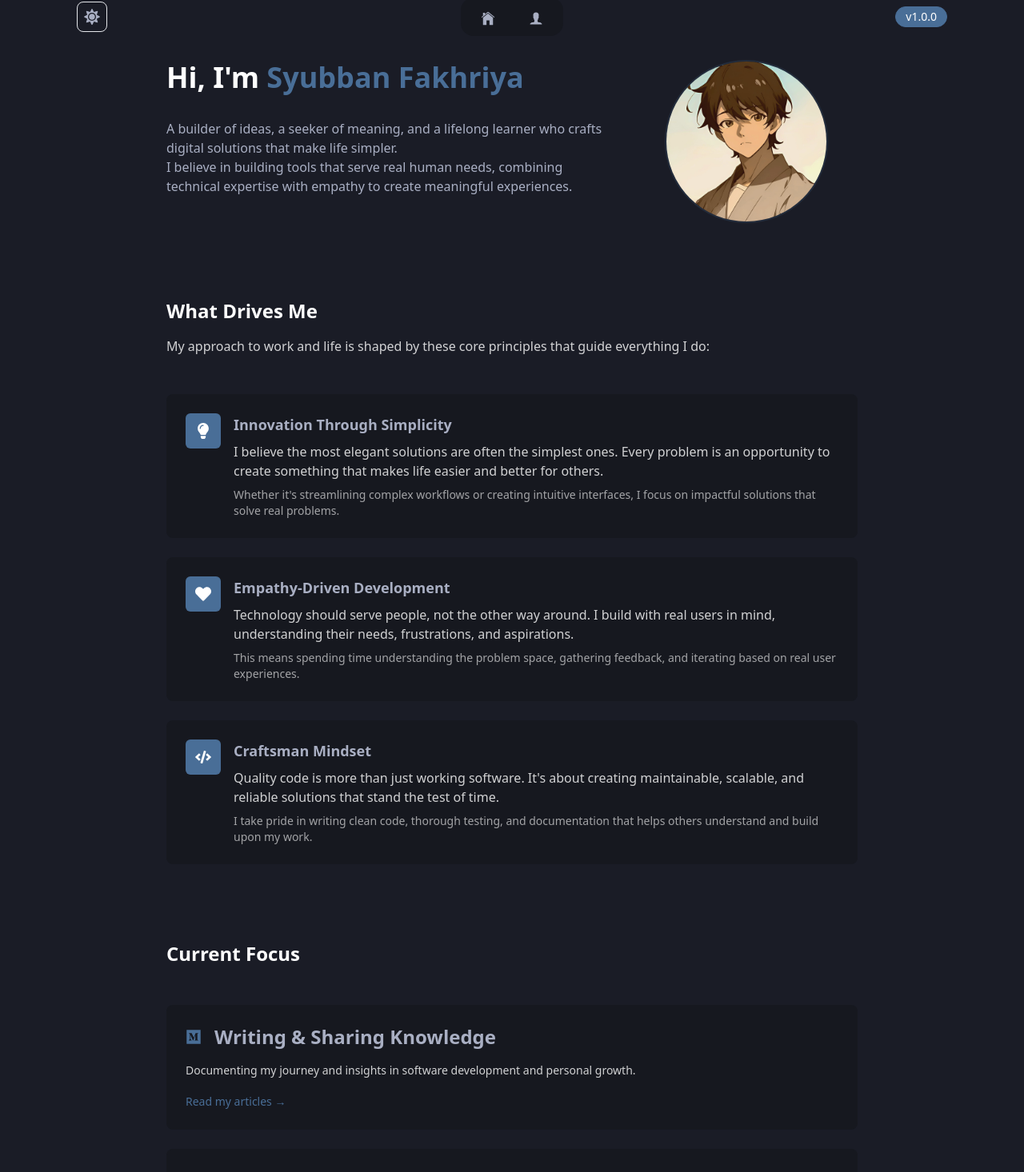
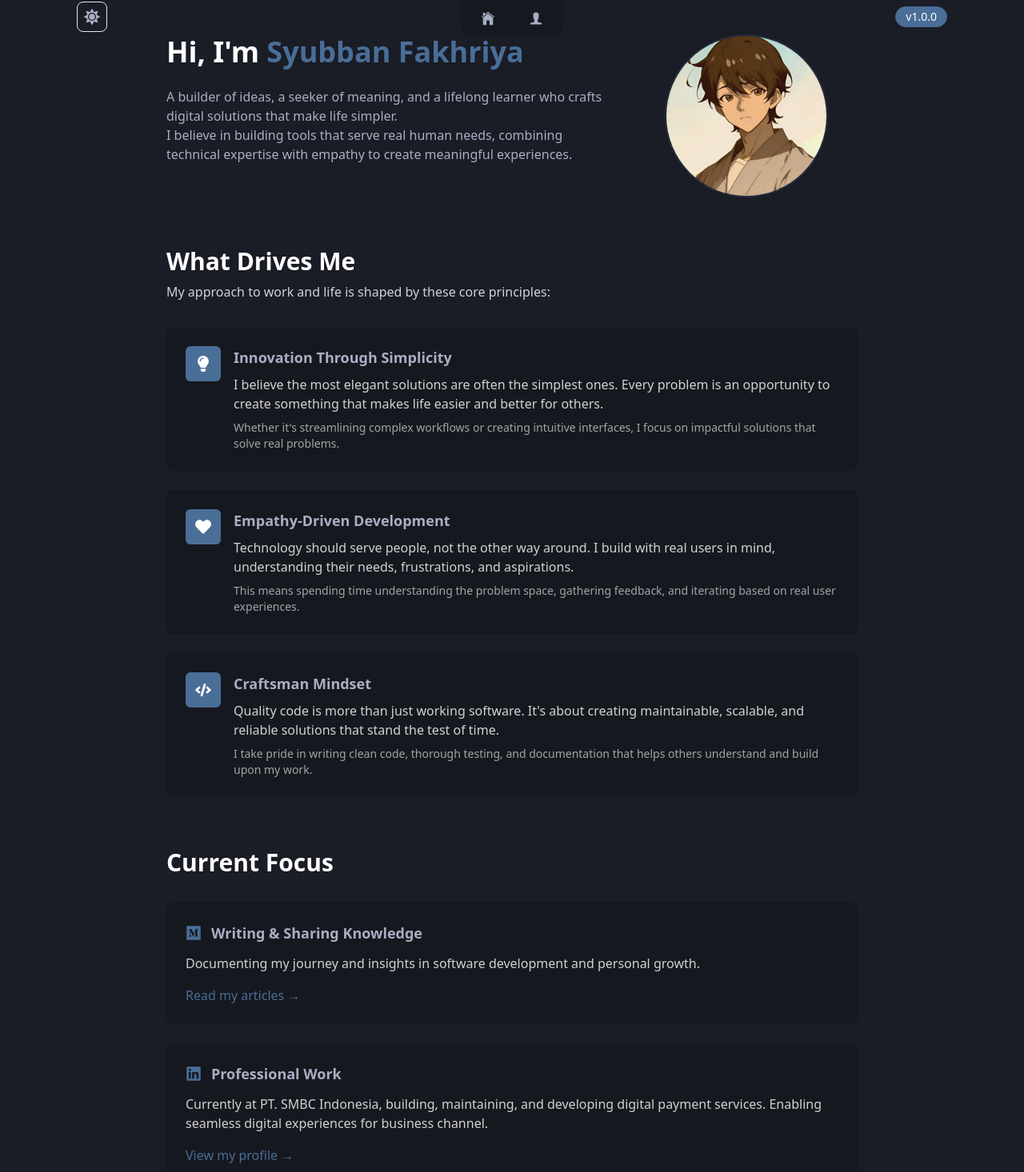
Before and after one commit to HellBus1/personal-portfolio, a React (Vite) app: page /about in a window 1280 px wide. Shown: the part 19-1485 px from the top of the page at 80% size. Built offline with nearby package versions, Linux system fonts and the light colour scheme.

Commit message:
feat : improving ui structure compactness

```diff
--- a/src/pages/AboutPage/AboutPage.tsx
+++ b/src/pages/AboutPage/AboutPage.tsx
@@ -2,27 +2,28 @@ import { FaLinkedin, FaMedium, FaHeart, FaLightbulb, FaCode, FaEnvelope } from '
 
 const AboutPage = () => {
   return (
-    <div className='max-w-4xl mx-auto px-4 py-24'>
-      {/* Hero Section - More compact & responsive */}
-      <section className='flex flex-col-reverse md:flex-row items-center md:items-start gap-8 mb-24'>
-        <div className='space-y-8 md:w-2/3 text-center md:text-left'>
-          <h1 className='text-4xl font-bold text-neutral-content'>
+    <>
+      <div className='container max-w-4xl mx-auto px-4 py-16'>
+        {/* Hero Section */}
+        <section className='flex flex-col-reverse md:flex-row items-center md:items-start gap-8 mb-16'>
+          <div className='space-y-6 md:w-2/3 text-center md:text-left'>
+            <h1 className='text-3xl md:text-4xl font-bold text-neutral-content'>
               Hi, I'm <span className='text-primary'>Syubban Fakhriya</span>
             </h1>
-          <div className='prose prose-lg dark:prose-invert'>
+            <div className='prose prose-base md:prose-lg dark:prose-invert'>
               <p>
                 A builder of ideas, a seeker of meaning, and a lifelong learner who crafts digital
                 solutions that make life simpler.
               </p>
               <p>
-              I believe in building tools that serve real human needs, combining technical expertise
-              with empathy to create meaningful experiences.
+                I believe in building tools that serve real human needs, combining technical
+                expertise with empathy to create meaningful experiences.
               </p>
             </div>
           </div>
           <div className='md:w-1/3 flex justify-center'>
             <div className='relative group'>
-            <div className='w-[200px] h-[200px] rounded-full overflow-hidden ring-2 ring-primary/20 transition-all duration-300 group-hover:ring-primary/40'>
+              <div className='w-[180px] md:w-[200px] h-[180px] md:h-[200px] rounded-full overflow-hidden ring-2 ring-primary/20 transition-all duration-300 group-hover:ring-primary/40'>
                 <img
                   src='/avatar.jpg'
                   alt='Syubban Fakhriya'
@@ -34,16 +35,15 @@ const AboutPage = () => {
           </div>
         </section>
 
-      {/* What Drives Me - Enhanced with more context */}
-      <section className='space-y-12 mb-24'>
-        <div className='space-y-4'>
-          <h2 className='text-2xl font-bold text-neutral-content'>What Drives Me</h2>
-          <p className='text-neutral-content/80'>
-            My approach to work and life is shaped by these core principles that guide everything I
-            do:
+        {/* What Drives Me Section */}
+        <section className='space-y-8 mb-16'>
+          <div className='space-y-2'>
+            <h2 className='text-2xl md:text-3xl font-bold text-neutral-content'>What Drives Me</h2>
+            <p className='text-base text-neutral-content/80'>
+              My approach to work and life is shaped by these core principles:
             </p>
           </div>
-        <div className='grid gap-6'>
+          <div className='grid gap-4 md:gap-6'>
             {[
               {
                 icon: <FaLightbulb size={20} />,
@@ -85,55 +85,53 @@ const AboutPage = () => {
           </div>
         </section>
 
-      {/* Current Focus - Clean layout inspired by aliabdaal.com */}
-      <section className='space-y-12 mb-24'>
-        <h2 className='text-2xl font-bold text-neutral-content'>Current Focus</h2>
-        <div className='space-y-6'>
-          <div className='flex flex-col gap-6'>
-            <div className='group p-6 bg-base-200 rounded-lg transition-all hover:bg-base-200/80'>
-              <div className='flex items-center gap-4 mb-4'>
+        {/* Current Focus Section */}
+        <section className='space-y-8 mb-16'>
+          <h2 className='text-2xl md:text-3xl font-bold text-neutral-content'>Current Focus</h2>
+          <div className='grid gap-4 md:gap-6'>
+            <div className='group p-4 md:p-6 bg-base-200 rounded-lg transition-all hover:bg-base-200/80'>
+              <div className='flex items-center gap-3 mb-3'>
                 <FaMedium size={20} className='text-primary' />
-                <h3 className='font-semibold'>Writing & Sharing Knowledge</h3>
+                <h3 className='font-semibold text-lg'>Writing & Sharing Knowledge</h3>
               </div>
-              <p className='text-sm text-neutral-content/80 mb-4'>
+              <p className='text-sm md:text-base text-neutral-content/80 mb-4'>
                 Documenting my journey and insights in software development and personal growth.
               </p>
               <a
                 href='https://medium.com/@syubbanfakhriya'
                 target='_blank'
                 rel='noopener noreferrer'
-                className='text-sm text-primary hover:underline inline-flex items-center gap-2'
+                className='text-sm md:text-base text-primary hover:underline inline-flex items-center gap-2'
               >
                 Read my articles →
               </a>
             </div>
 
-            <div className='group p-6 bg-base-200 rounded-lg transition-all hover:bg-base-200/80'>
-              <div className='flex items-center gap-4 mb-4'>
+            <div className='group p-4 md:p-6 bg-base-200 rounded-lg transition-all hover:bg-base-200/80'>
+              <div className='flex items-center gap-3 mb-3'>
                 <FaLinkedin size={20} className='text-primary' />
-                <h3 className='font-semibold'>Professional Work</h3>
+                <h3 className='font-semibold text-lg'>Professional Work</h3>
               </div>
-              <p className='text-sm text-neutral-content/80 mb-4'>
-                Currently at Xendit, building solutions that empower businesses across Southeast
-                Asia.
+              <p className='text-sm md:text-base text-neutral-content/80 mb-4'>
+                Currently at PT. SMBC Indonesia, building, maintaining, and developing digital
+                payment services. Enabling seamless digital experiences for business channel.
               </p>
               <a
                 href='https://www.linkedin.com/in/syubban/'
                 target='_blank'
                 rel='noopener noreferrer'
-                className='text-sm text-primary hover:underline inline-flex items-center gap-2'
+                className='text-sm md:text-base text-primary hover:underline inline-flex items-center gap-2'
               >
                 View my profile →
               </a>
             </div>
           </div>
-        </div>
         </section>
 
-      {/* Contact - Simple and direct, inspired by brittanychiang.com */}
-      <section className='space-y-6'>
-        <h2 className='text-2xl font-bold text-neutral-content'>Get In Touch</h2>
-        <p className='text-neutral-content/80'>
+        {/* Contact Section */}
+        <section className='space-y-4'>
+          <h2 className='text-2xl md:text-3xl font-bold text-neutral-content'>Get In Touch</h2>
+          <p className='text-base text-neutral-content/80'>
             Whether you want to discuss a project or just want to say hi, my inbox is always open.
           </p>
           <a
@@ -145,6 +143,7 @@ const AboutPage = () => {
           </a>
         </section>
       </div>
+    </>
   )
 }
 
```
Lines whose indentation alone changed are shown as unchanged.
